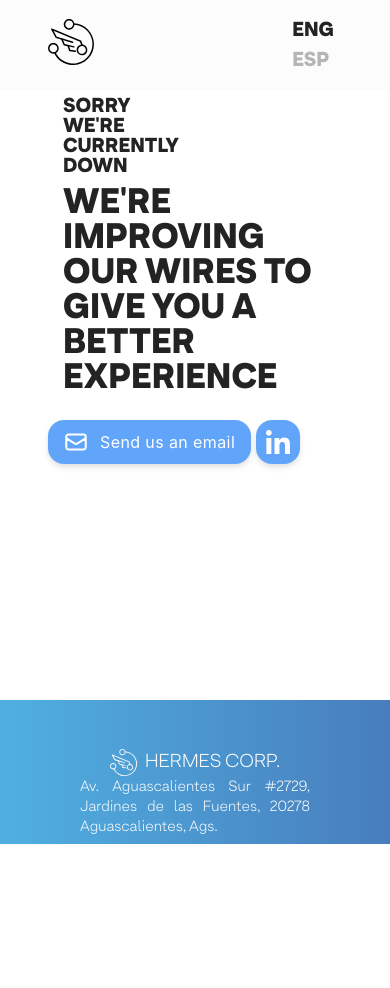
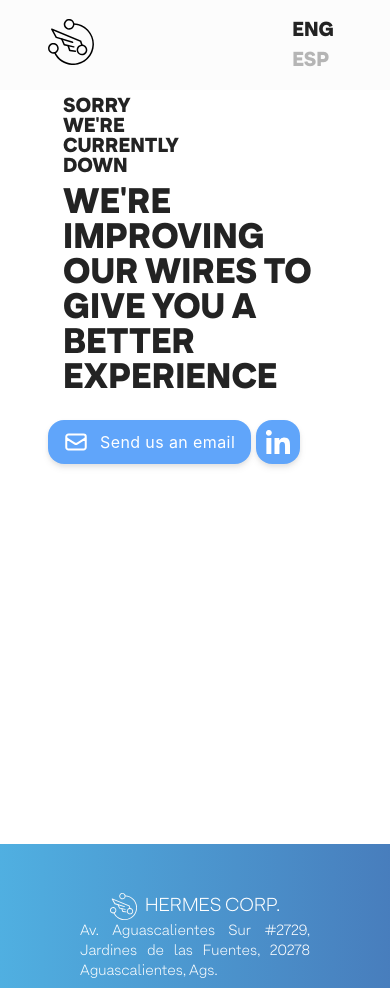
Before and after one commit to UP210878/ReactApp, a React (Create React App) app: page / in a window 390 px wide. Before the commit the page ends 844 px from the top, so only its background shows below. Built offline with nearby package versions, Linux system fonts and the light colour scheme.

Commit message:
Quickfix footer

```diff
--- a/src/components/Footer.js
+++ b/src/components/Footer.js
@@ -6,7 +6,7 @@ const Footer = () => {
   return (
     <footer
       className={
-        "footerColor p-5 w-full flex flex-col h-10 fixed bottom-0 justify-between items-center h-[144px] md:h-[97px] md:flex-row"
+        "footerColor p-5 w-full flex flex-col h-10 lg:fixed bottom-0 justify-between items-center h-[144px] md:h-[97px] md:flex-row"
       }
     >
       <div className="flex space-x-2 md:mx-7 mx-2">
```
